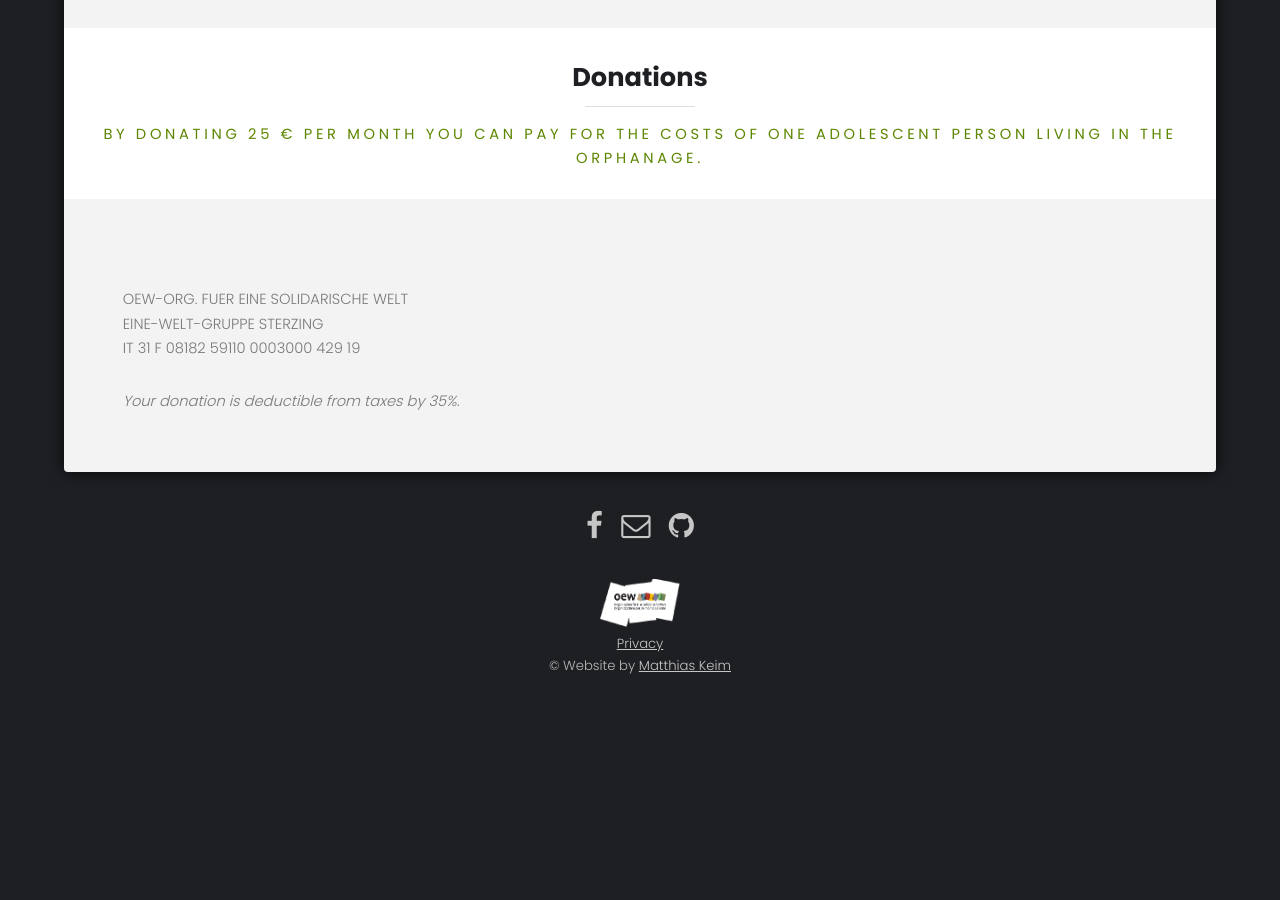
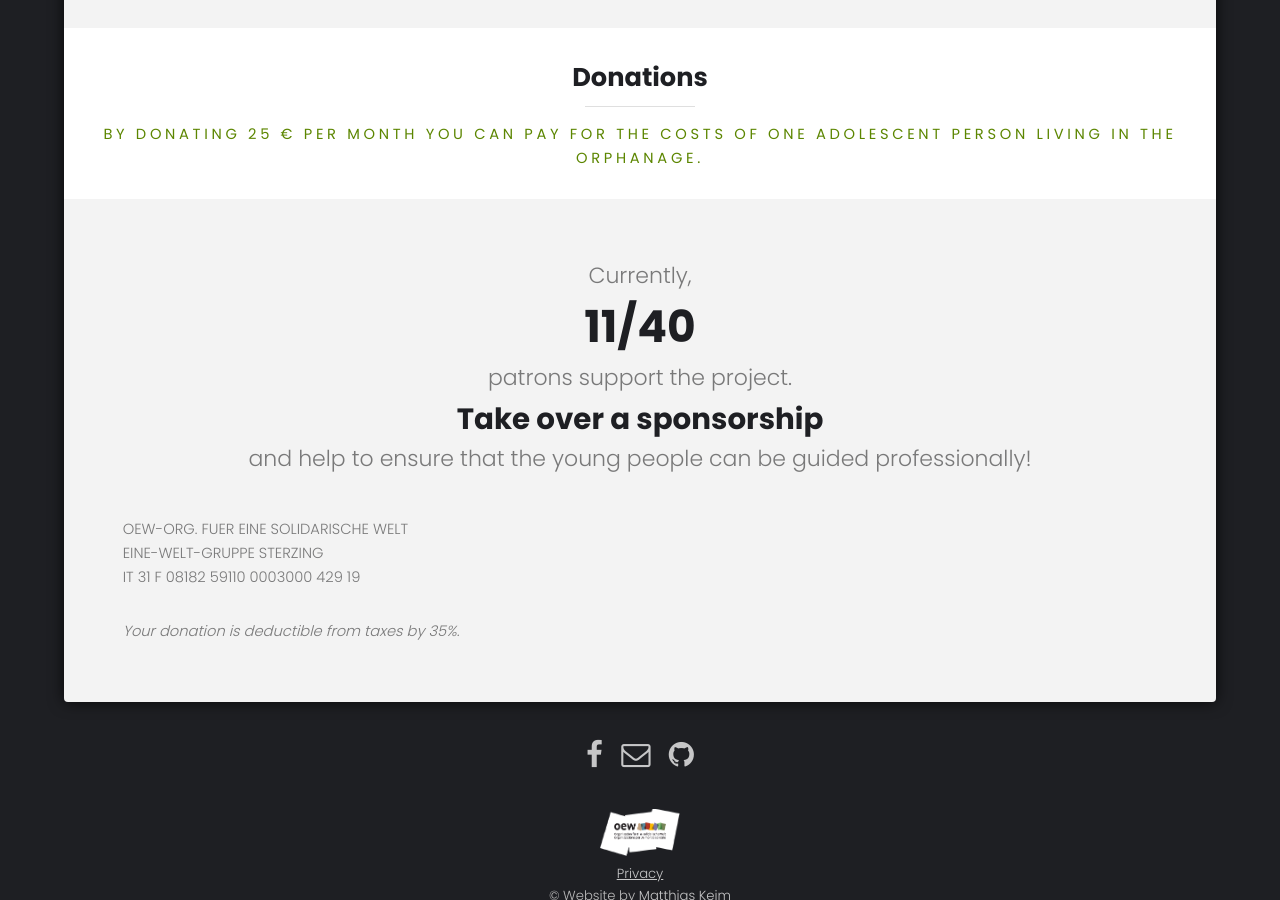
Before and after one commit to mrxder/WebsiteMalaika, a Jekyll site: the page built from indexEN.html, in a window 1280 px wide and 900 px high, scrolled down 2239 px. Built offline with Jekyll 4.4.1, drawn with Linux system fonts in a browser that asks for light colours; before the commit the page ends 2945 px from its top, so only the background shows below that.

Commit message:
added english text for patrons

```diff
--- a/_data/text.yml
+++ b/_data/text.yml
@@ -132,7 +132,11 @@ en:
     h1news : News
     h1donate: Donations
     h2donate: By donating 25 € per month you can pay for the costs of one adolescent person living in the orphanage.
-    beforeProgressBar: "We have already collected 80% of the money needed."
+    actualPaten_p1: Currently,
+    actualPaten_h1: 11/40
+    actualPaten_p2: patrons support the project.
+    actualPaten_h2: Take over a sponsorship
+    actualPaten_p3: and help to ensure that the young people can be guided professionally!
     bankDetails: "OEW-ORG. FUER EINE SOLIDARISCHE WELT<br>
                   EINE-WELT-GRUPPE STERZING<br>
                   IT 31 F 08182 59110 0003000 429 19"
--- a/indexEN.html
+++ b/indexEN.html
@@ -60,6 +60,13 @@ lang: en
       <div class="progress-bar progress"></div>
     </div> -->
 
+    <div id="actualPaten">
+      <p>{{text.actualPaten_p1}}</p>
+      <h1>{{text.actualPaten_h1}}</h1>
+      <p>{{text.actualPaten_p2}}</p>
+      <h2>{{text.actualPaten_h2}}</h2>
+      <p>{{text.actualPaten_p3}}</p>
+    </div>
     <p>{{text.donationMain}}</p>
     <p>{{text.bankDetails}}</p>
     <p><i>{{text.taxInfo}}</i></p>
```
